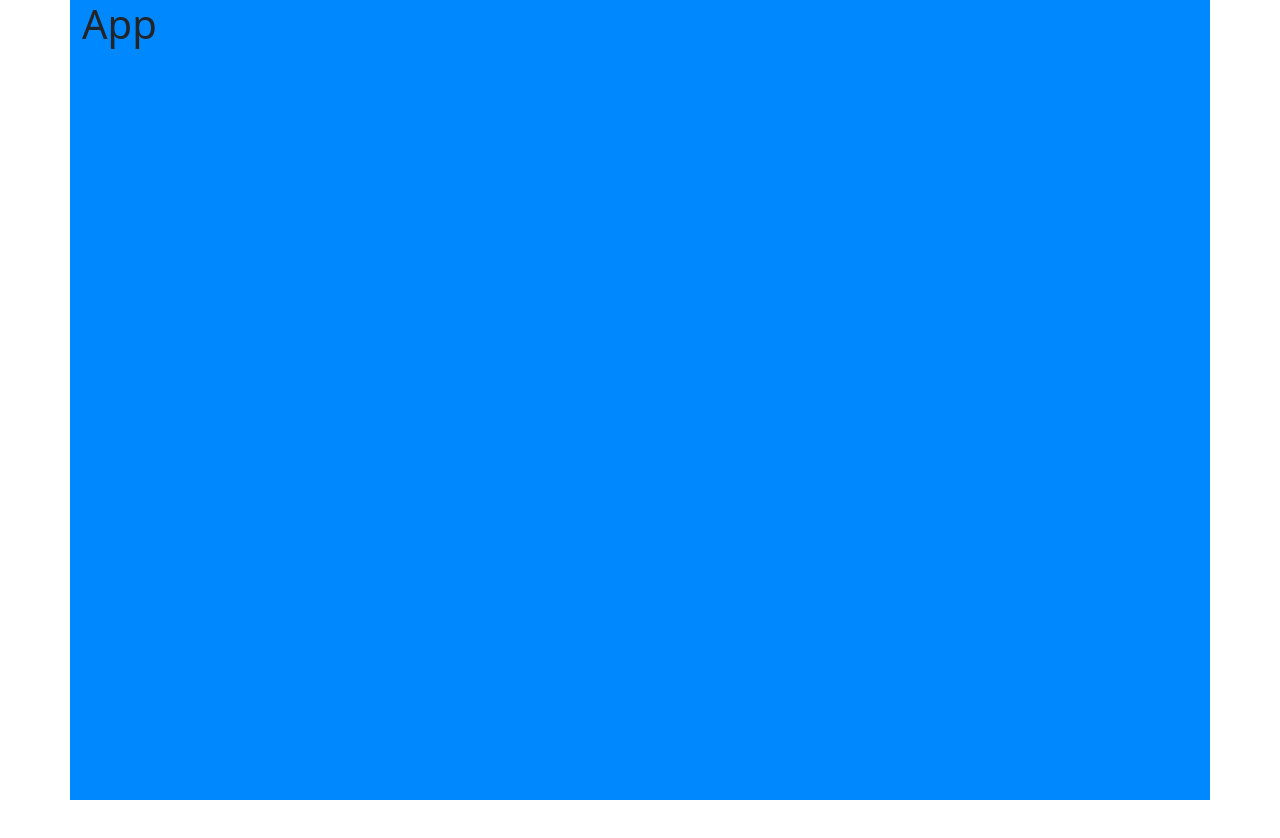
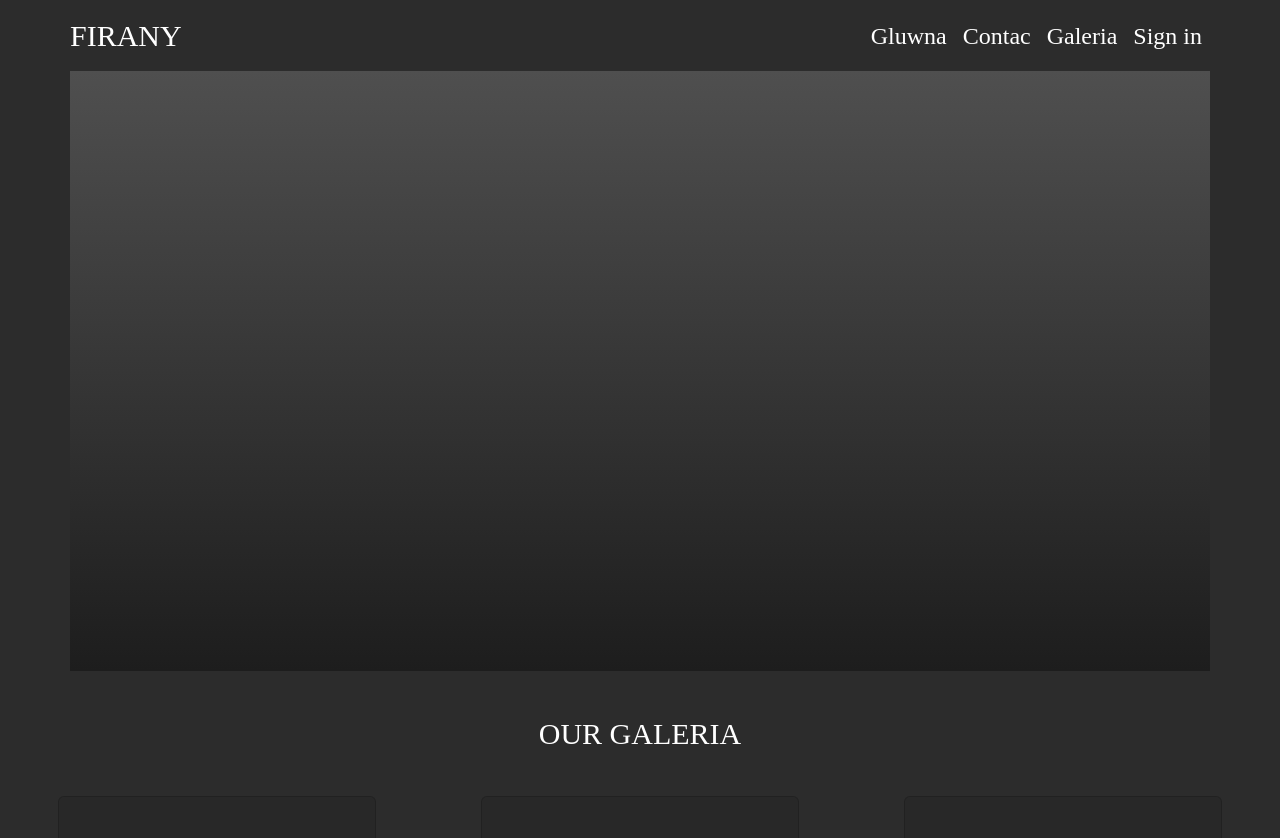
Before and after one commit to ArmanBTC/cstest, a React (Create React App) app: page / in a window 1280 px wide. Shown: the top 838 px of the page. Before the commit the page ends 800 px from the top, so only its background shows below. Built offline with nearby package versions, Linux system fonts and the light colour scheme.

Commit message:
fore commit

```diff
--- a/package.json
+++ b/package.json
@@ -13,6 +13,7 @@
     "bootstrap": "^5.3.2",
     "react": "^18.2.0",
     "react-dom": "^18.2.0",
+    "react-router-dom": "^6.16.0",
     "react-scripts": "5.0.1",
     "typescript": "^4.9.5",
     "web-vitals": "^2.1.4"
--- a/src/App.tsx
+++ b/src/App.tsx
@@ -1,10 +1,15 @@
 import React from "react";
 import "bootstrap/dist/css/bootstrap.css";
+import { Link } from "react-router-dom";
+import Navbar from "./Layout/navbar/Navbar";
+import PublicRoutes from "./routes/PublicRoutes";
 
 function App() {
   return (
     <div className="container App">
-      <h1>App</h1>
+      <Navbar />
+
+      <PublicRoutes />
     </div>
   );
 }
--- /dev/null
+++ b/src/Layout/navbar/Navbar.tsx
@@ -0,0 +1,40 @@
+import React from "react";
+import { Link } from "react-router-dom";
+
+const Navbar = () => {
+  return (
+    <nav className="navbar navbar-expand-lg bg-body-tertiary">
+      <div className="container-fluid">
+        <Link className="navbar-brand" to="#">
+          FIRANY
+        </Link>
+        <div className="collapse navbar-collapse" id="navbarNav">
+          <ul className="navbar-nav">
+            <li className="nav-item">
+              <Link className="nav-link" aria-current="page" to={"#"}>
+                Gluwna
+              </Link>
+            </li>
+            <li className="nav-item">
+              <Link className="nav-link" to={"#"}>
+                Contac
+              </Link>
+            </li>
+            <li className="nav-item">
+              <Link className="nav-link" to={"#"}>
+                Galeria
+              </Link>
+            </li>
+            <li className="nav-item">
+              <Link className="nav-link" to={"#"}>
+                Sign in
+              </Link>
+            </li>
+          </ul>
+        </div>
+      </div>
+    </nav>
+  );
+};
+
+export default Navbar;
--- /dev/null
+++ b/src/Layout/pages/Index.tsx
@@ -0,0 +1,31 @@
+import React from "react";
+
+const Index = () => {
+  return (
+    <div className="indexPage">
+      <div className="appColum-1"></div>
+
+
+      <div className="container text-center appMargin">
+        <div className="row align-items-center">
+          <div className="col">OUR GALERIA</div>
+        </div>
+      </div>
+
+      <div className="container text-center">
+        <div className="row align-items-center appRow">
+          <div className="col card"></div>
+          <div className="col card"></div>
+          <div className="col card"></div>
+          <div className="col card"></div>
+          <div className="col card"></div>
+          <div className="col card"></div>
+          <div className="col card"></div>
+          <div className="col card"></div>
+        </div>
+      </div>
+    </div>
+  );
+};
+
+export default Index;
--- a/src/css/style.css
+++ b/src/css/style.css
@@ -2,15 +2,71 @@ html,
 body {
   width: 100%;
   height: 100%;
+  background-color: #2c2c2c;
 }
 html #root,
 body #root {
   width: 100%;
   height: 100%;
+  background-color: transparent;
 }
 
-.App {
-  background-color: rgb(0, 136, 255);
+.container,
+.container-fluid {
+  background-color: transparent;
+  padding: 0;
+}
+
+.bg-body-tertiary {
+  background-color: transparent !important;
+}
+
+.navbar-collapse {
+  justify-content: end;
+}
+
+.navbar-brand {
+  color: rgb(255, 255, 255);
+  font-size: 30px;
+  font-family: "Bahnschrift";
+}
+
+.nav-link {
+  color: rgb(255, 255, 255);
+  font-size: 24px;
+  font-family: "Bahnschrift";
+}
+
+.indexPage {
   width: 100%;
-  height: 100%;
 }
+.indexPage .appColum-1 {
+  background: linear-gradient(0deg, rgb(29, 29, 29) 0%, rgb(79, 79, 79) 100%, rgb(79, 79, 79) 100%);
+  width: 100%;
+  height: 600px;
+}
+
+.appMargin {
+  margin-top: 40px;
+}
+
+.appRow {
+  justify-content: space-between;
+  flex-wrap: wrap;
+}
+.appRow .col {
+  flex: none;
+  margin-top: 40px;
+}
+
+.col {
+  font-size: 30px;
+  font-family: "Bahnschrift";
+  color: rgb(255, 255, 255);
+}
+
+.card {
+  background-color: #282828;
+  width: 318px;
+  height: 352px;
+}
--- /dev/null
+++ b/src/routes/PublicRoutes.tsx
@@ -0,0 +1,13 @@
+import React from "react";
+import { Link, Routes, Route } from "react-router-dom";
+import Index from "../Layout/pages/Index";
+
+const PublicRoutes = () => {
+  return (
+    <Routes>
+      <Route path="/" element={<Index />} />
+    </Routes>
+  );
+};
+
+export default PublicRoutes;
--- a/src/scss/style.scss
+++ b/src/scss/style.scss
@@ -2,15 +2,73 @@ html,
 body {
   width: 100%;
   height: 100%;
-
+  background-color: #2c2c2c;
   #root {
     width: 100%;
     height: 100%;
+    background-color: transparent;
   }
 }
 
 .App {
-  background-color: rgb(0, 136, 255);
+}
+
+.container,
+.container-fluid {
+  background-color: transparent;
+  padding: 0;
+}
+.bg-body-tertiary {
+  background-color: transparent !important;
+}
+.navbar-collapse {
+  justify-content: end;
+}
+
+.navbar-brand {
+  color: rgb(255, 255, 255);
+  font-size: 30px;
+  font-family: "Bahnschrift";
+}
+.nav-link {
+  color: rgb(255, 255, 255);
+  font-size: 24px;
+  font-family: "Bahnschrift";
+}
+
+.indexPage {
   width: 100%;
-  height: 100%;
+  .appColum-1 {
+    background: linear-gradient(
+      0deg,
+      rgba(29, 29, 29, 1) 0%,
+      rgba(79, 79, 79, 1) 100%,
+      rgba(79, 79, 79, 1) 100%
+    );
+
+    width: 100%;
+    height: 600px;
+  }
 }
+.appMargin {
+  margin-top: 40px;
+}
+.appRow {
+  .col {
+    flex: none;
+    margin-top: 40px;
+  }
+  justify-content: space-between;
+  flex-wrap: wrap;
+}
+.col {
+  font-size: 30px;
+  font-family: "Bahnschrift";
+  color: rgb(255, 255, 255);
+}
+
+.card {
+  background-color: #282828;
+  width: 318px;
+  height: 352px;
+}
```
Also changed, not shown: src/index.tsx (+7 -6 lines), 1 other file (tests, documents, lock files or other folders).
